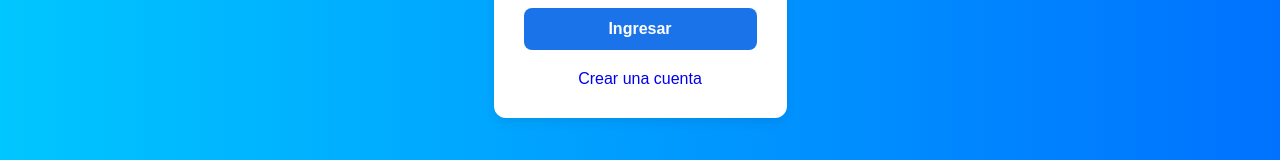
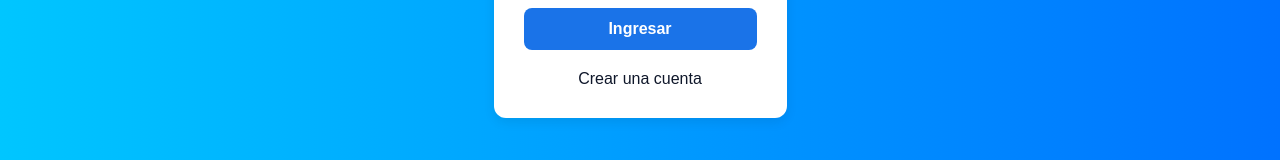
Before and after one commit to JoaquinGabriel17/Linko-url-shortener, a React (Vite) app in the folder frontend/: page /login in a window 1280 px wide. Shown: the part 445-605 px from the top of the page. Built offline with nearby package versions, Linux system fonts and the light colour scheme.

Commit message:
fix para redireccionar

```diff
--- a/frontend/src/components/Link/Link.jsx
+++ b/frontend/src/components/Link/Link.jsx
@@ -7,7 +7,7 @@ import { useUser } from '../../context/UserContext';
 import Alert from '../Alert/Alert';
 import Loading from '../Loading/Loading';
 
-
+const backendUrl = import.meta.env.VITE_BACKEND_URL
 
 export default function Link({ url, name, description, shortCode, linkId, onDelete }) {
   const [copied, setCopied] = useState(false);
@@ -64,7 +64,7 @@ export default function Link({ url, name, description, shortCode, linkId, onDele
     if (!confirmed) return;
     setLoading(true)
     try {
-      const res = await fetch(`http://localhost:3001/links/delete?linkId=${linkId}&userId=${user.userId}`, {
+      const res = await fetch(`${backendUrl}/links/delete?linkId=${linkId}&userId=${user.userId}`, {
         method: 'DELETE',
         headers: {
           'Content-Type': 'application/json',
--- a/frontend/src/components/Login/Login.jsx
+++ b/frontend/src/components/Login/Login.jsx
@@ -68,7 +68,8 @@ export default function Login() {
 
   return (
     <div className={styles.background}>
-      <a href={`${frontendUrl}`}
+      <a
+      onClick={() => navigate('/')}
       className={styles.homeButton}
       >
         <button>Página principal</button>
@@ -102,7 +103,9 @@ export default function Login() {
         </form>
 
         {/*<a href={`${frontendUrl}/register`}>Crear una cuenta</a>*/}
-        <a href={`${frontendUrl}/register`}>Crear una cuenta</a>
+        <a
+        onClick={() => navigate('/register')}
+        >Crear una cuenta</a>
       </div>
       )}
     </div>
--- a/frontend/src/components/Navbar/Navbar.jsx
+++ b/frontend/src/components/Navbar/Navbar.jsx
@@ -40,13 +40,13 @@ export default function Navbar() {
         {user?.username ? (
           <>
             {/*<li><a href={`${frontendUrl}/user`}>Cuenta</a></li>*/}
-            <li><a href={`${frontendUrl}/user`}>Tablero</a></li>
+            <li><a onClick={() => navigate('/user')}>Tablero</a></li>
             <li><a onClick={handleLogout} style={{ cursor: 'pointer' }}>Cerrar sesión</a></li>
           </>
         ) : (
           <li>
             {/*<a href={`${frontendUrl}/login`}>Iniciar sesión</a>*/}
-            <a href={`${frontendUrl}/login`}>Iniciar sesión</a>
+            <a onClick={() => navigate('/login')}>Iniciar sesión</a>
           </li>
         )}
       </ul>
--- a/frontend/src/components/Register/Register.jsx
+++ b/frontend/src/components/Register/Register.jsx
@@ -86,7 +86,7 @@ export default function Register() {
 
   return (
     <div className={styles.background}>
-      <a href={`${frontendUrl}`}
+      <a onClick={() => navigate('/')}
       className={styles.homeButton}
       >
         <button>Página principal</button>
--- a/frontend/src/main.css
+++ b/frontend/src/main.css
@@ -10,3 +10,6 @@ body {
     min-height: 100vh;
 
   }
+  a{
+    cursor: pointer;
+  }
```
